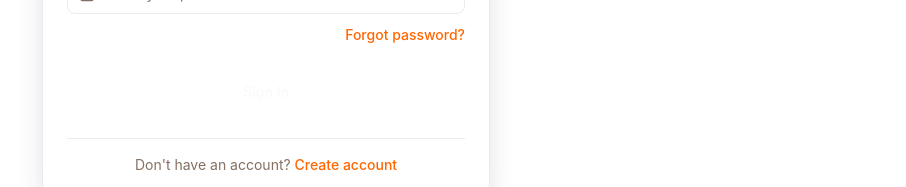
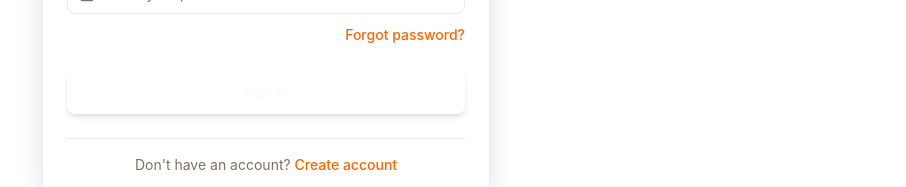
Before and after one commit to forhay123/shop, a React (Vite) app in the folder frontend/: page /login in a window 1280 px wide. Shown: the part 486-673 px from the top of the page, without its empty margins (374-1280 px from the left). Built offline with nearby package versions, Linux system fonts and the light colour scheme; no server answers.

Commit message:
Updating the button of Login page

```diff
--- a/frontend/src/pages/auth/Login.jsx
+++ b/frontend/src/pages/auth/Login.jsx
@@ -110,7 +110,9 @@ export default function Login() {
             <Button
               type="submit"
               disabled={isLoading}
-              className="w-full bg-gradient-primary hover:shadow-medium transition-all duration-300 font-semibold py-3 h-auto"
+              // FIX: Removed unnecessary hover-dependent class.
+              // Added 'shadow-md' for constant visibility and maintained the gradient.
+              className="w-full bg-gradient-primary shadow-md hover:shadow-lg transition-all duration-300 font-semibold py-3 h-auto"
             >
               {isLoading ? (
                 <>
```
